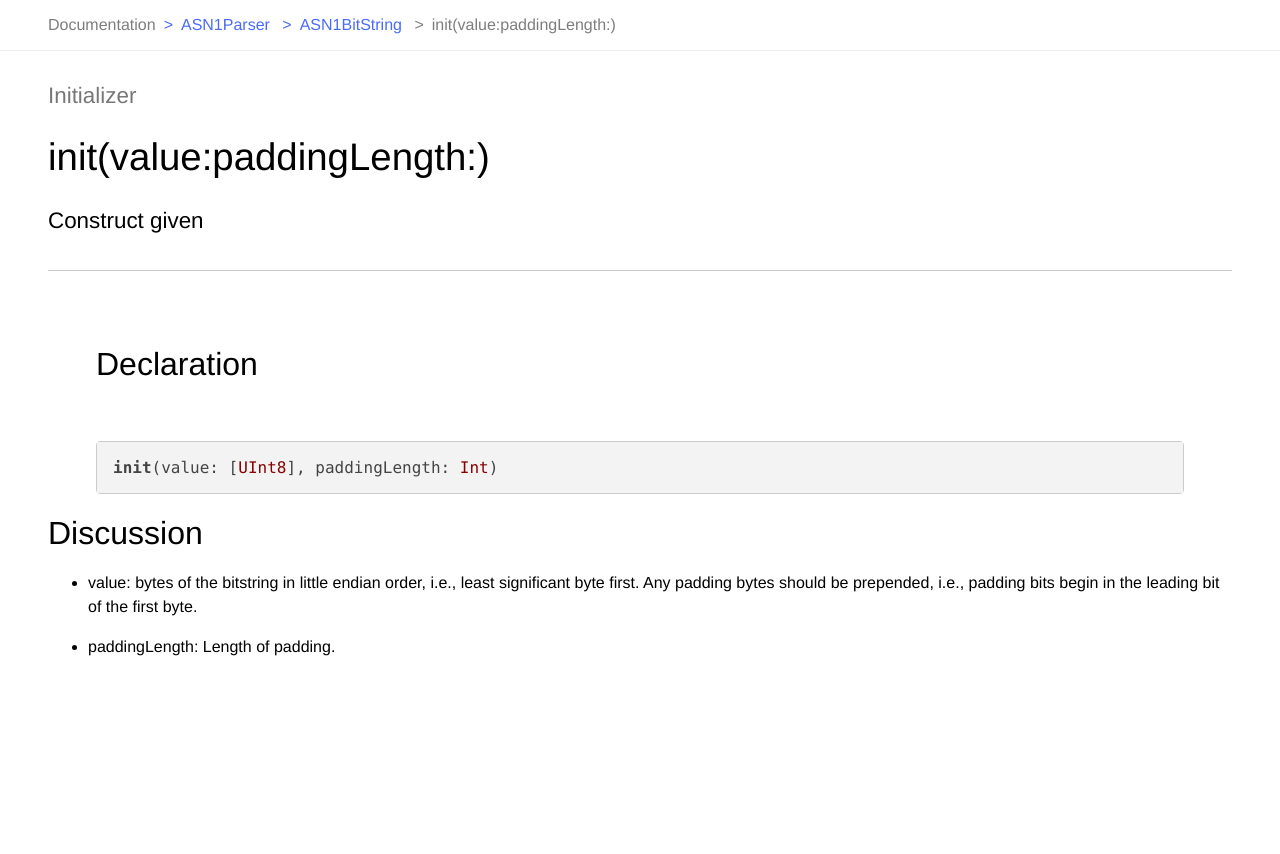
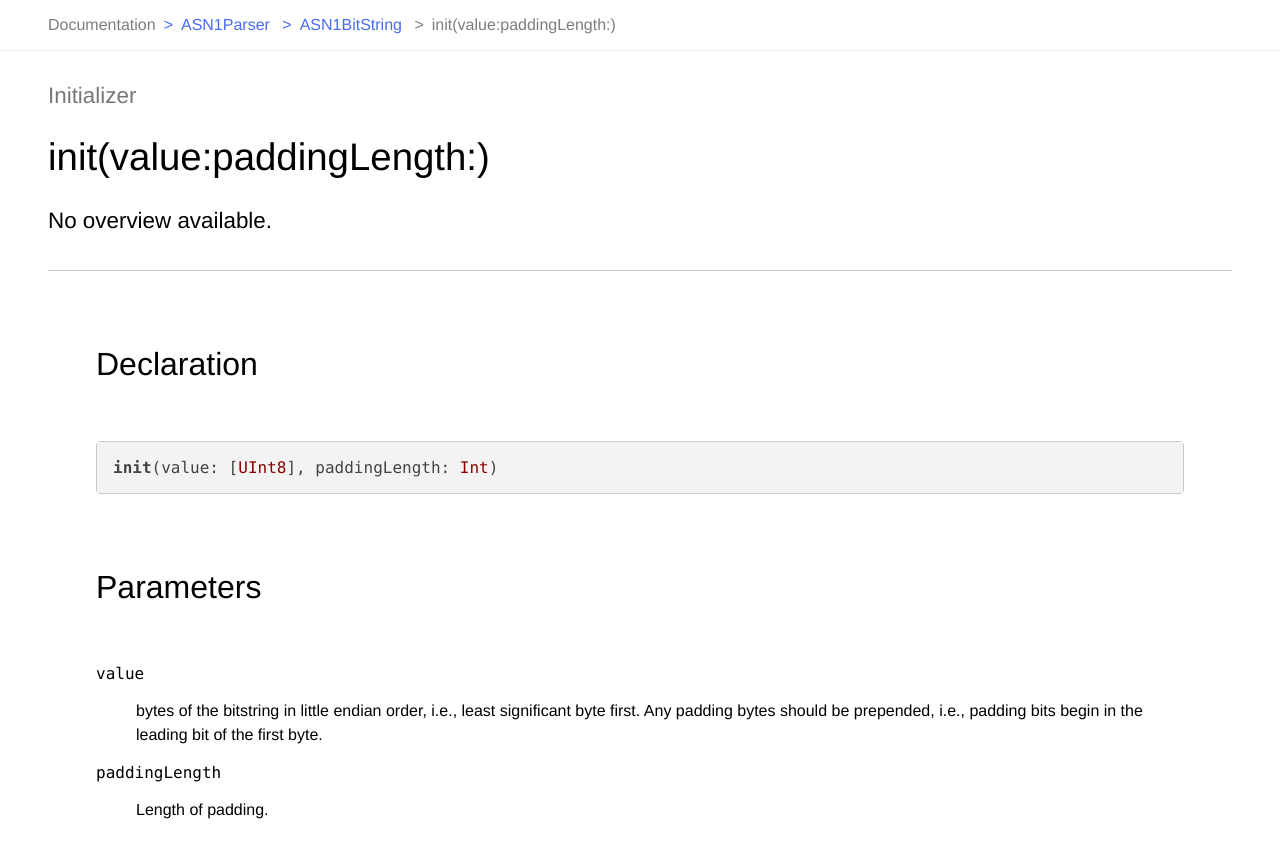
Before and after one commit to DominikHorn/ASN1Parser, a plain HTML site: page docs/documentation/asn1parser/asn1bitstring/init(value:paddinglength:).html in a window 1280 px wide. Shown: the top 854 px of the page. Before the commit the page ends 800 px from the top, so only its background shows below. Drawn offline with nearby package versions, Linux system fonts and the light colour scheme.

Commit message:
improve ASN1BitString constructor doc string

```diff
--- a/docs/documentation/asn1parser/asn1bitstring/init(value:paddinglength:).html
+++ b/docs/documentation/asn1parser/asn1bitstring/init(value:paddinglength:).html
@@ -64,7 +64,7 @@
   <div class="container content-grid">
   <div class="description">
     <div class="abstract content">
-      Construct given
+      No overview available.
     </div>
   </div>
 
@@ -77,7 +77,23 @@
     <pre class='source indented'><code><span class='token-keyword'>init</span>(<span class='token-externalParam'>value</span>: [UInt8], <span class='token-externalParam'>paddingLength</span>: Int)</code></pre>
   </div>
 </section>
-<div class='content'><h2 id='discussion'>Discussion</h2><ul><li><p><p>value: bytes of the bitstring in little endian order, i.e., least significant byte first. Any padding bytes should be prepended, i.e., padding bits begin in the leading bit of the first byte.</p></p></li><li><p><p>paddingLength: Length of padding.</p></p></li></ul></div>
+<section id="parameters" class="parameters">
+  <h2>Parameters</h2>
+  <dl>
+
+      <dt class="param-name"><code>value</code></dt>
+      <dd class="param-content">
+        <div class="content"><p>bytes of the bitstring in little endian order, i.e., least significant byte first. Any padding bytes should be prepended, i.e., padding bits begin in the leading bit of the first byte.</p></div>
+      </dd>
+
+      <dt class="param-name"><code>paddingLength</code></dt>
+      <dd class="param-content">
+        <div class="content"><p>Length of padding.</p></div>
+      </dd>
+
+  </dl>
+</section>
+
   </div>
 </div>
 
```
Also changed, not shown: docs/documentation/asn1parser/asn1bitstring/index.html (+1 -1 lines), docs/documentation/asn1parser/asn1boolean/index.html (+4 -4 lines), docs/documentation/asn1parser/asn1integer/index.html (+13 -13 lines), docs/documentation/asn1parser/asn1objectidentifier/index.html (+4 -4 lines), docs/documentation/asn1parser/asn1sequence/index.html (+13 -13 lines), 1 other file.
